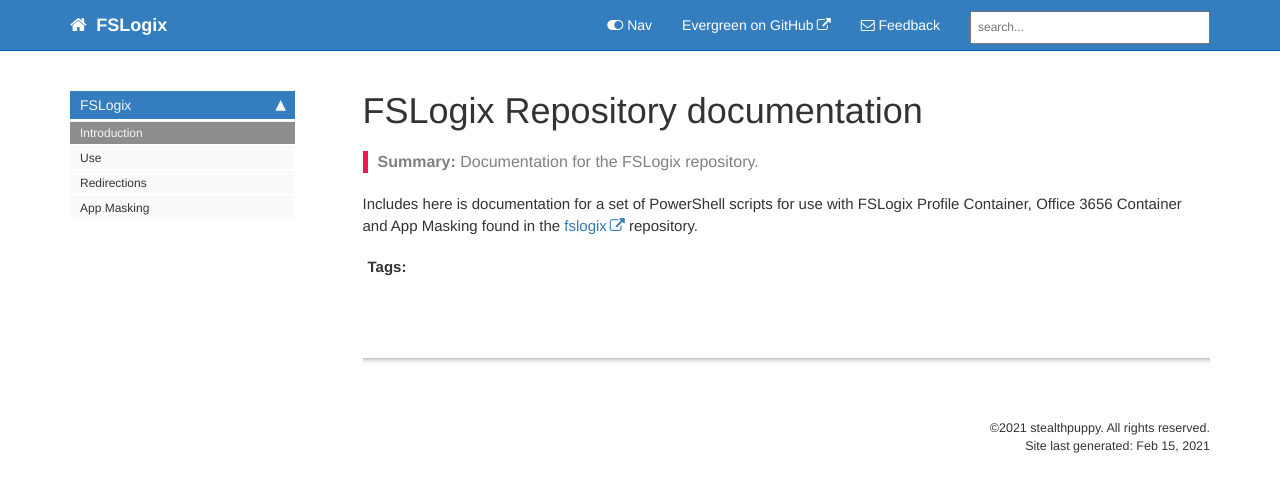
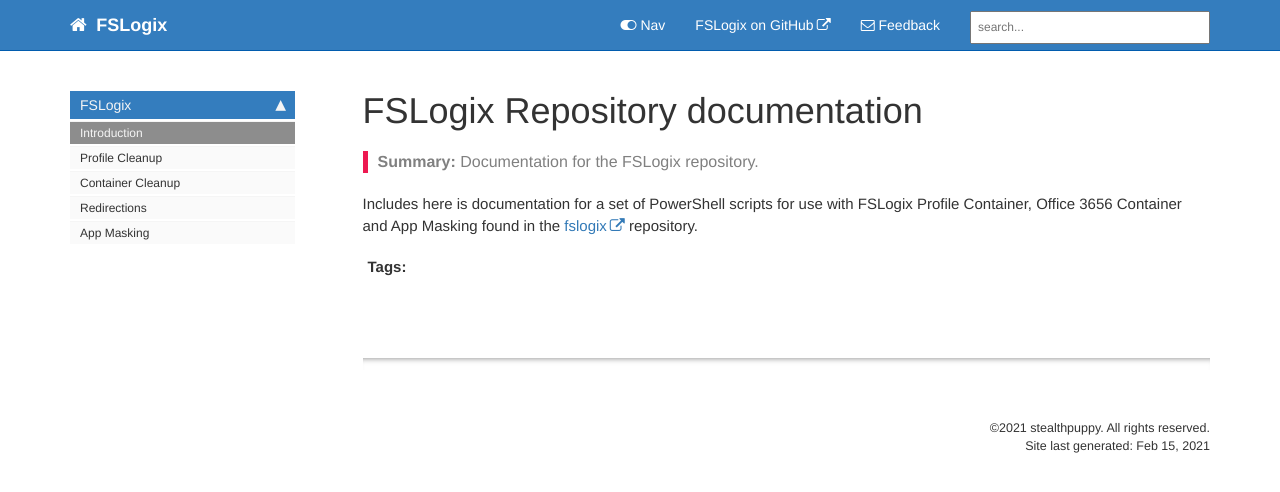
Before and after one commit to aaronparker/fslogix, a Jekyll site: the page built from docs/index.md, in a window 1280 px wide. Shown: the top 492 px of the page. Built offline with Jekyll 4.4.1, drawn with Linux system fonts in a browser that asks for light colours; comment, search, counter and statistics services are not loaded.

Commit message:
Navigation fixes

```diff
--- a/docs/_data/sidebars/home_sidebar.yml
+++ b/docs/_data/sidebars/home_sidebar.yml
@@ -13,8 +13,8 @@
       output: web
     - title: Profile Cleanup
       url: /profile.html
-      output: Container Cleanup
-    - title: Use
+      output: web
+    - title: Container Cleanup
       url: /container.html
       output: web
     - title: Redirections
--- a/docs/_data/topnav.yml
+++ b/docs/_data/topnav.yml
@@ -3,8 +3,8 @@
 topnav:
 - title: Topnav
   items:
-    - title: Evergreen on GitHub
-      external_url: https://github.com/aaronparker/Evergreen/
+    - title: FSLogix on GitHub
+      external_url: https://github.com/aaronparker/fslogix/
 
 #Topnav dropdowns
 #topnav_dropdowns:
```
